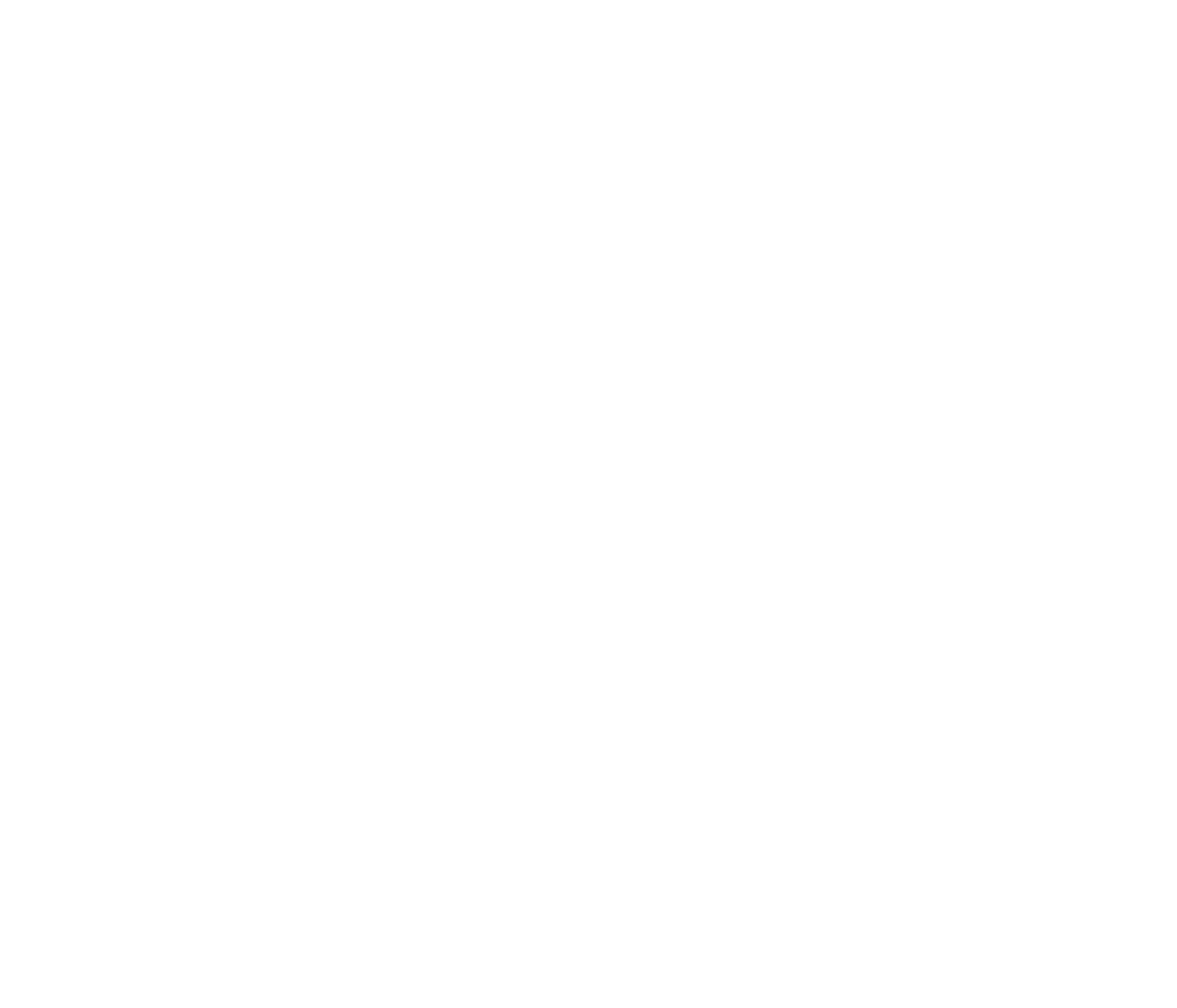
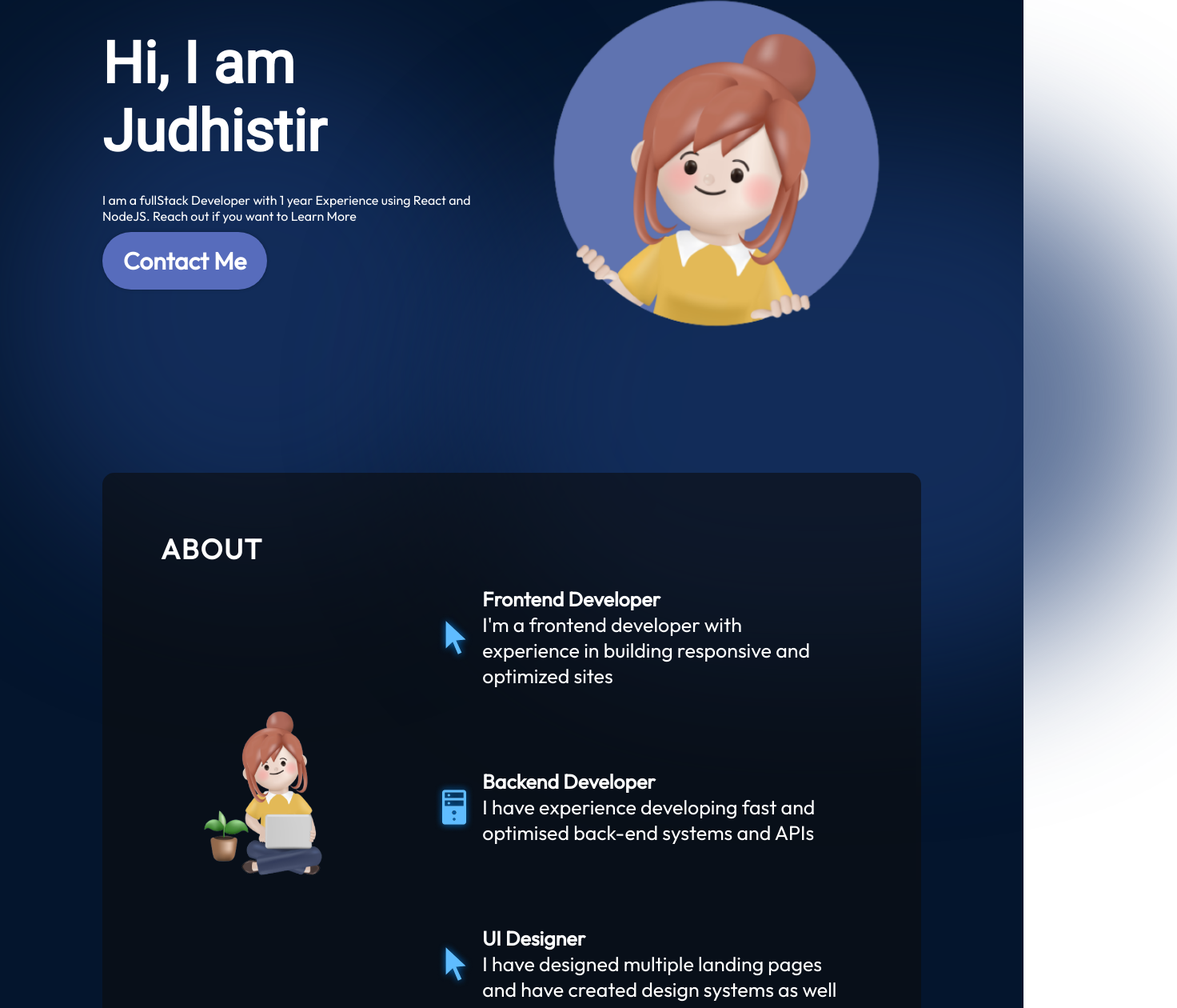
Before and after one commit to JUDHI3134/react-portfolio, a React (Vite) app: page / in a window 1280 px wide. Shown: the part 213-1473 px from the top of the page at 80% size, 1472 px wide, since content can reach past the window. Before the commit the page ends 800 px from the top, so only its background shows below. Built offline with nearby package versions, Linux system fonts and the light colour scheme.

Commit message:
complete hero and About section

```diff
--- a/src/App.jsx
+++ b/src/App.jsx
@@ -1,11 +1,15 @@
 import React from 'react'
 import styles from './App.module.css'
 import Navbar from './Components/Navbar/Navbar'
+import Hero from './Components/Hero/Hero'
+import { About } from './Components/About/About'
 
 const App = () => {
   return (
     <div className={styles.App}>
       <Navbar/>
+      <Hero/>
+      <About/>
     </div>
   )
 }
--- /dev/null
+++ b/src/Components/About/About.jsx
@@ -0,0 +1,51 @@
+import React from "react";
+
+import styles from "./About.module.css";
+import { getImageUrl } from "../../util";
+
+export const About = () => {
+  return (
+    <section className={styles.container} id="about">
+      <h2 className={styles.title}>About</h2>
+      <div className={styles.content}>
+        <img
+          src={getImageUrl("about/aboutImage.png")}
+          alt="Me sitting with a laptop"
+          className={styles.aboutImage}
+        />
+        <ul className={styles.aboutItems}>
+          <li className={styles.aboutItem}>
+            <img src={getImageUrl("about/cursorIcon.png")} alt="Cursor icon" />
+            <div className={styles.aboutItemText}>
+              <h3>Frontend Developer</h3>
+              <p>
+                I'm a frontend developer with experience in building responsive
+                and optimized sites
+              </p>
+            </div>
+          </li>
+          <li className={styles.aboutItem}>
+            <img src={getImageUrl("about/serverIcon.png")} alt="Server icon" />
+            <div className={styles.aboutItemText}>
+              <h3>Backend Developer</h3>
+              <p>
+                I have experience developing fast and optimised back-end systems
+                and APIs
+              </p>
+            </div>
+          </li>
+          <li className={styles.aboutItem}>
+            <img src={getImageUrl("about/cursorIcon.png")} alt="UI icon" />
+            <div className={styles.aboutItemText}>
+              <h3>UI Designer</h3>
+              <p>
+                I have designed multiple landing pages and have created design
+                systems as well
+              </p>
+            </div>
+          </li>
+        </ul>
+      </div>
+    </section>
+  );
+};
--- /dev/null
+++ b/src/Components/About/About.module.css
@@ -0,0 +1,92 @@
+@import "../../vars.css";
+
+.container {
+  position: relative;
+  background-color: rgba(12, 12, 12, 0.6);
+  border-radius: 15px;
+  padding: 73px;
+  margin-top: 129px;
+  z-index: 1;
+  margin-left: 10%;
+  margin-right: 10%;
+}
+
+.title {
+  color: var(--color-text);
+  font-size: 35px;
+  font-weight: 700;
+  letter-spacing: 1.75px;
+  text-transform: uppercase;
+}
+
+.content {
+  display: flex;
+  flex-direction: row;
+  align-items: center;
+}
+
+.aboutImage {
+  width: 35%;
+}
+
+.aboutItems {
+  color: var(--color-text);
+  display: flex;
+  flex-direction: column;
+  gap: 50px;
+}
+
+.aboutItem {
+  display: flex;
+  flex-direction: row;
+  align-items: center;
+  border-radius: 20px;
+  list-style: none;
+  padding: 25px;
+  background-image: linear-gradient(
+    90deg,
+    rgba(165, 215, 232, 0.42) 0%,
+    rgba(255, 255, 255, 0) 100%
+  );
+  background-size: 0 100%;
+  background-repeat: no-repeat;
+  transition: 0.4s;
+}
+
+.aboutItem:hover {
+  background-size: 100% 100%;
+}
+
+.aboutItem h3 {
+  font-size: 25px;
+  font-weight: 600;
+}
+
+.aboutItem p {
+  font-size: 25px;
+}
+
+@media screen and (max-width: 830px) {
+  .container {
+    background-color: transparent;
+    padding-left: 0;
+    padding-right: 0;
+  }
+
+  .content {
+    flex-direction: column;
+  }
+
+  .aboutImage {
+    display: none;
+  }
+
+  .aboutItems {
+    margin-top: 29px;
+  }
+
+  .aboutItem {
+    padding-left: 0;
+    padding-right: 0;
+  }
+}
--- /dev/null
+++ b/src/Components/Hero/Hero.jsx
@@ -0,0 +1,21 @@
+import React from 'react'
+
+import {getImageUrl} from '../../util'
+import styles from './Hero.module.css'
+
+const Hero = () => {
+  return (
+    <section className={styles.container}>
+        <div className={styles.content}>
+            <h1 className={styles.title}>Hi, I am Judhistir</h1>
+            <p className={styles.desctiption}>I am a fullStack Developer with 1 year Experience using React and NodeJS. Reach out if you want to Learn More</p>
+            <a href="mailto:myemail@email.com" className={styles.contactBtn}>Contact Me</a>
+        </div>
+        <img src={getImageUrl("hero/heroImage.png")} alt="" className={styles.heroImg} />
+        <div className={styles.topBlur}/>
+        <div className={styles.bottomBlur}/>
+    </section>
+  )
+}
+
+export default Hero
--- /dev/null
+++ b/src/Components/Hero/Hero.module.css
@@ -0,0 +1,104 @@
+@import '../../vars.css';
+
+.container{
+    position: relative;
+    display: flex;
+    align-items: center;
+    justify-content: space-between;
+    margin-top: 49px;
+    z-index: 1;
+    margin-left: 10%;
+    margin-right: 10%;
+}
+.content{
+    display: flex;
+    flex-direction: column;
+    align-items: flex-start;
+    color: var(--color-text);
+    z-index: 1;
+}
+.title{
+    font-size: 72px;
+    font-weight: 900;
+    margin-bottom: 33px;
+    font-family: var(--font-roboto);
+    background: linear-gradient(90deg, rgba(255,255,255,1) 70%,
+    rgba(255,255,255,0) 120%);
+    -webkit-text-fill-color: transparent;
+    -webkit-background-clip: text;
+}
+.description{
+    font-size: 30px;
+    font-family: var(--font-roboto);
+    margin-bottom: 52px;
+}
+.contactBtn{
+    text-decoration: none;
+    background-color: var(--color-primary);
+    color: var(--color-text);
+    border-radius: 100px;
+    font-size: 30px;
+    font-weight: 600;
+    padding: 17px 26px;
+    margin-top: 10px;
+    box-shadow: 0 0 4px 0 rgba(0, 0, 0, 0.25);
+}
+
+.heroImg{
+    width: 50%;
+    z-index: 1;
+
+    animation-name: floating;
+    animation-duration: 3s;
+    animation-iteration-count: infinite;
+    animation-timing-function: ease-in-out;
+}
+
+@keyframes floating {
+    0%{
+        transform: translate(0,0px);
+    }
+    50%{
+        transform: translate(0,10px);
+    }
+    100%{
+        transform: translate((0,-10px));
+    }
+}
+
+.topBlur{
+    position: absolute;
+    width: 50vw;
+    height: 50vw;
+    min-width: 350px;
+    min-width: 350px;
+    top: 128px;
+    left: -10vw;
+    border-radius: 764px;
+    background: rgba(25, 55, 109, 0.7);
+    filter: blur(100px);
+    overflow-x: 0;
+}
+.bottomBlur{
+    position: absolute;
+    width: 70vw;
+    height: 50vw;
+    min-width: 350px;
+    min-width: 250px;
+    top: 246px;
+    right: -25vw;
+    border-radius: 764px;
+    background: rgba(25, 55, 109, 0.7);
+    filter: blur(100px);
+    overflow-x: 0;
+}
+
+@media screen and (max-width: 830px) {
+    .container {
+      flex-direction: column-reverse;
+    }
+
+    .content {
+      align-items: center;
+    }
+  }
```
